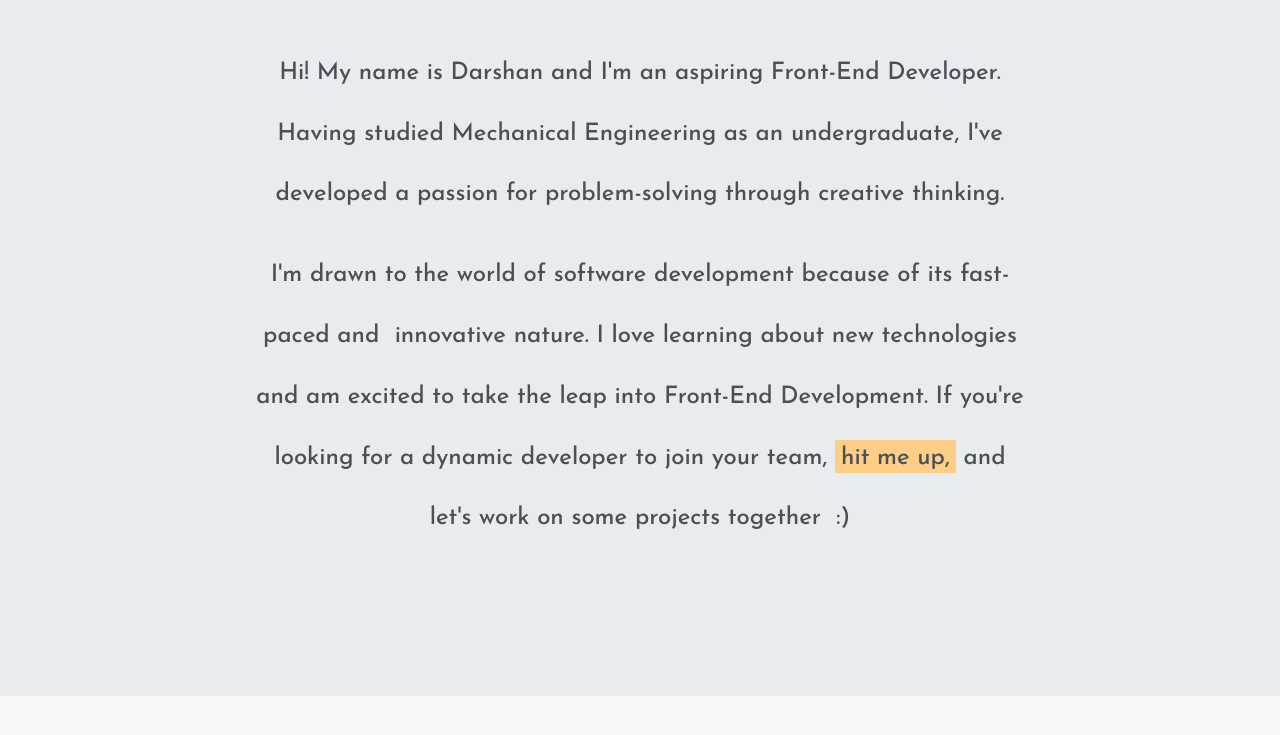
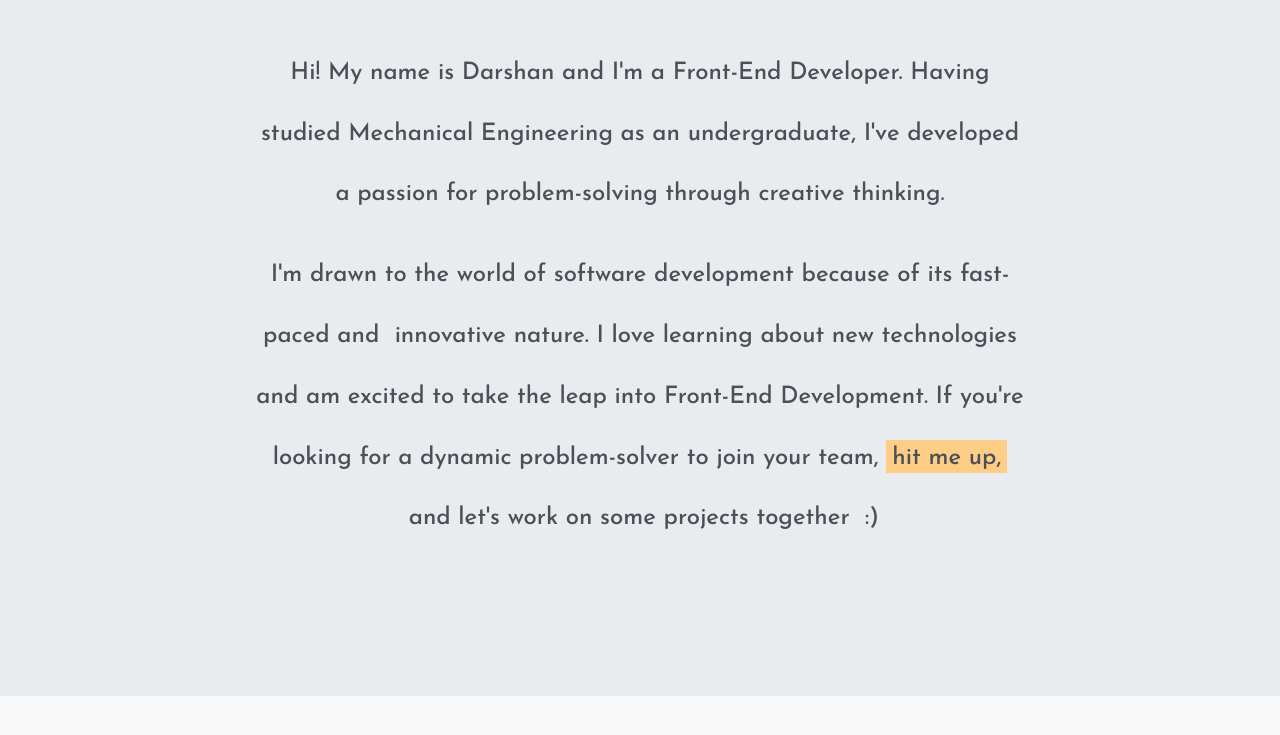
Before and after one commit to darshandesai1095/portfolio-site-v2.1, a React (Create React App) app: page / in a window 1280 px wide. Shown: the part 904-1639 px from the top of the page. Built offline with nearby package versions, Linux system fonts and the light colour scheme.

Commit message:
about me

```diff
--- a/src/components/AboutMe/AboutMe.js
+++ b/src/components/AboutMe/AboutMe.js
@@ -8,7 +8,7 @@ const AboutMe = () => {
         <div className="about-me" >
             <p className='about-me__text'>
                 Hi! My name is <span className='-word-highlight'>Darshan</span> and
-                I'm an aspiring Front-End
+                I'm a Front-End
                 Developer. Having studied Mechanical Engineering as an
                 undergraduate, I've developed a passion for&nbsp;
                 <span className='-word-highlight'>problem-solving</span>
@@ -21,7 +21,7 @@ const AboutMe = () => {
                 &nbsp;innovative</span> nature.
                 I love learning about new technologies and am excited to take
                 the leap into Front-End Development. If you're looking for a
-                dynamic developer to join your team,&nbsp;
+                dynamic problem-solver to join your team,&nbsp;
                 <span
                     className='word-highlight hover'
                     onClick={(e) => navigate(e, "contact")}>hit me up,</span>
```
